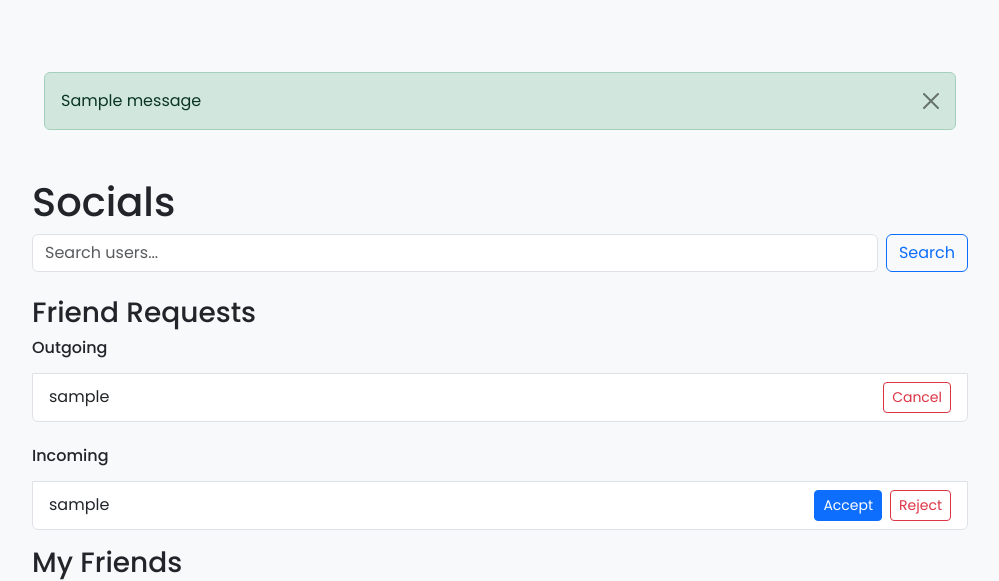
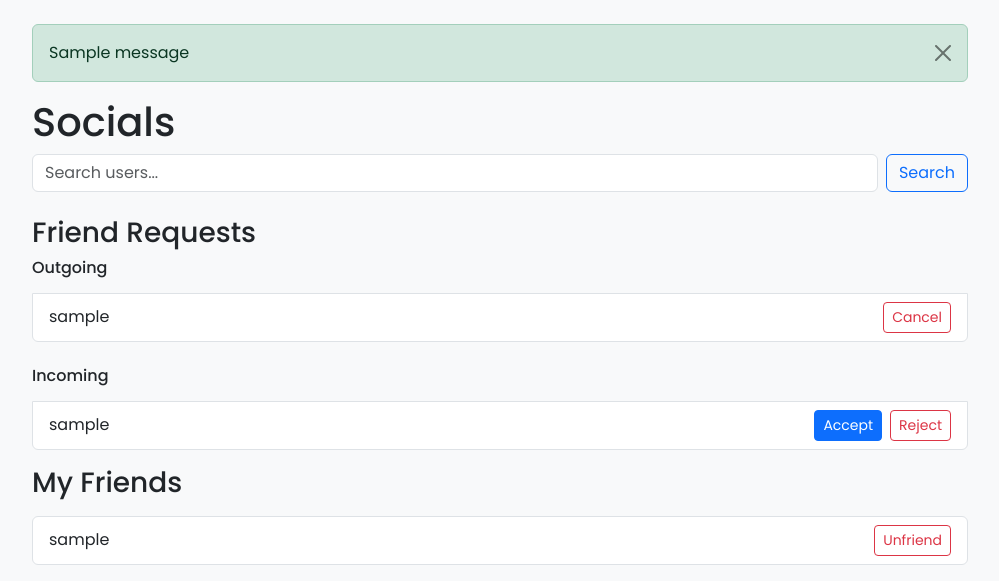
Before and after one commit to thomasg13/FitJacket, a Django app: template templates/socials/socials.html in a window 1280 px wide. Shown: the part 100-681 px from the top of the page, without its empty margins (140-1139 px from the left). Run offline with Django 3.2, Linux system fonts and the light colour scheme; the template is opened without the code that fills it: most values are stand-ins (such as "Sample title", 1, 10 or a date in 2020); one stand-in notice (Sample message) is shown; some libraries are stand-ins or nearby versions.

Commit message:
show messages in base all messages will now show

```diff
--- a/templates/base.html
+++ b/templates/base.html
@@ -61,6 +61,14 @@
     <!-- Main Content -->
     <main class="flex-grow-1">
       <div class="container py-4">
+        {% if messages %}
+          {% for message in messages %}
+            <div class="alert alert-{{ message.tags }} alert-dismissible fade show" role="alert">
+              {{ message }}
+              <button type="button" class="btn-close" data-bs-dismiss="alert" aria-label="Close"></button>
+            </div>
+          {% endfor %}
+        {% endif %}
         {% block content %}
         {% endblock %}
       </div>
--- a/templates/socials/socials.html
+++ b/templates/socials/socials.html
@@ -2,16 +2,6 @@
 {% load static %}
 
 {% block content %}
-    {% if messages %}
-      <div class="container mt-3">
-        {% for message in messages %}
-          <div class="alert alert-{{ message.tags }} alert-dismissible fade show" role="alert">
-            {{ message }}
-            <button type="button" class="btn-close" data-bs-dismiss="alert" aria-label="Close"></button>
-          </div>
-        {% endfor %}
-      </div>
-    {% endif %}
 
     <h1>Socials</h1>
 
```
